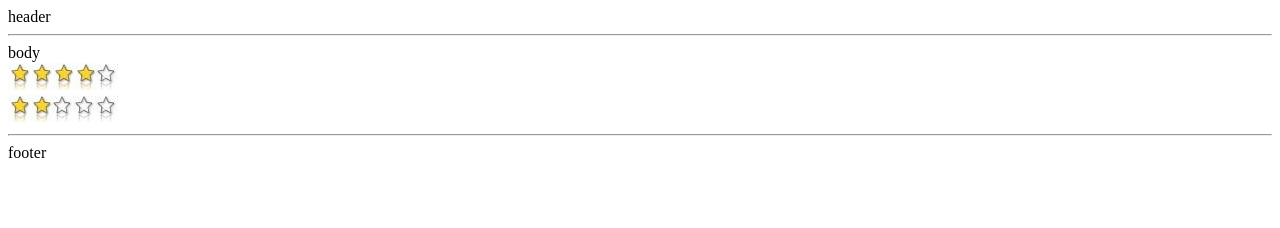
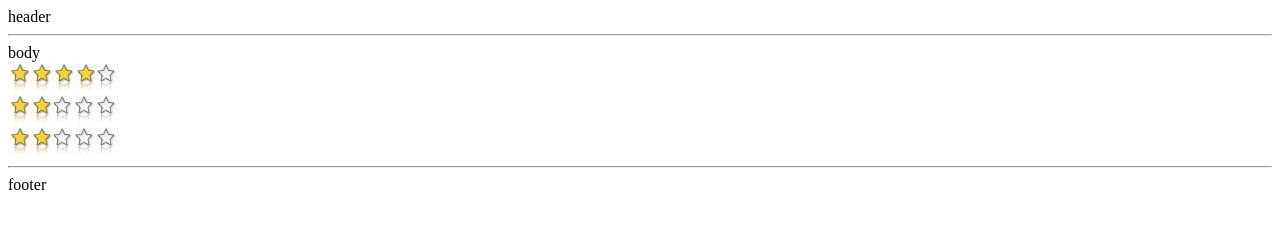
Before and after one commit to jlg-formation/fanl1_20161214, a website: page app/index.html in a window 1280 px wide. Drawn offline with nearby package versions, Linux system fonts and the light colour scheme.

Commit message:
ors star step 2.1

```diff
--- a/app/ors-star/ors-star.js
+++ b/app/ors-star/ors-star.js
@@ -11,8 +11,9 @@
 
 				var html = '';
 				var note = attrs.note;
+
 				console.log('note', note);
-				note = (note === undefined) ? 2 : note;
+				note = (note === undefined || note === '') ? 2 : note;
 				for (var i = 0; i < note; i++) {
 					html += '<img src="ors-star/img/yellow_star.png" />';
 				}
--- a/app/tmpl/ors-body.html
+++ b/app/tmpl/ors-body.html
@@ -1,3 +1,4 @@
 body<br/>
 <ors-star note="4"></ors-star><br/>
 <ors-star></ors-star><br/>
+<ors-star note></ors-star><br/>
```
